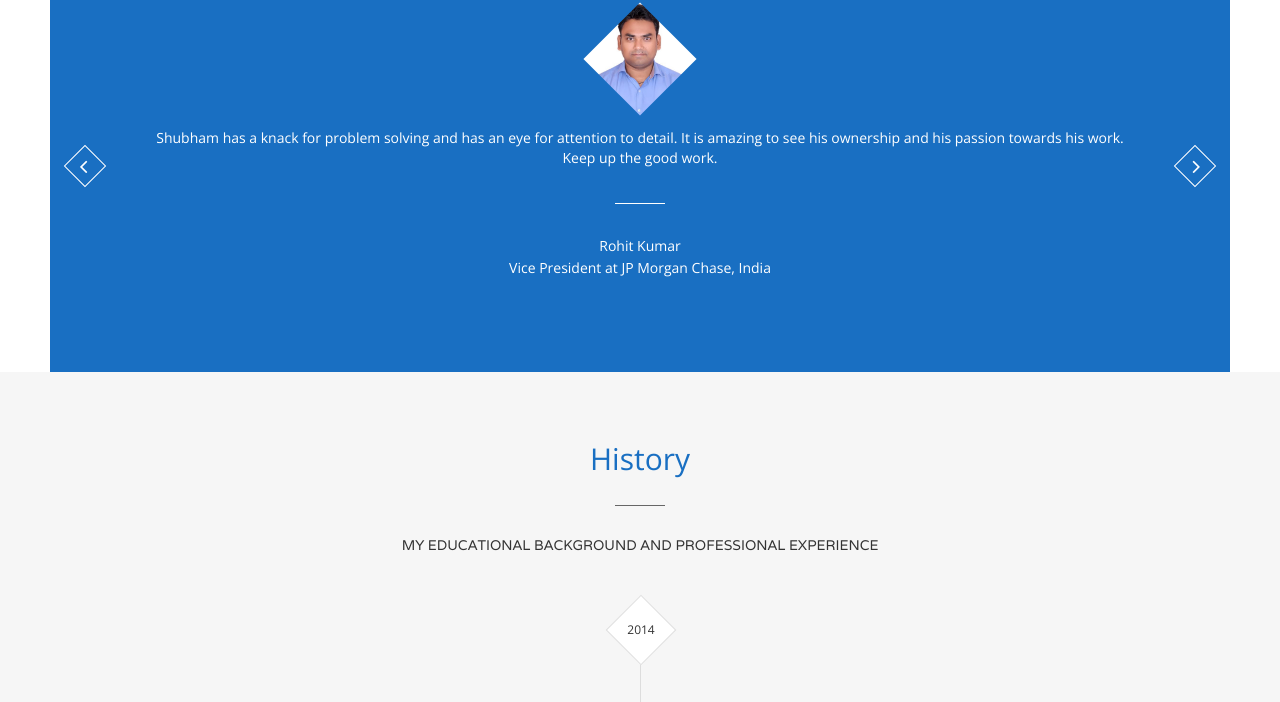
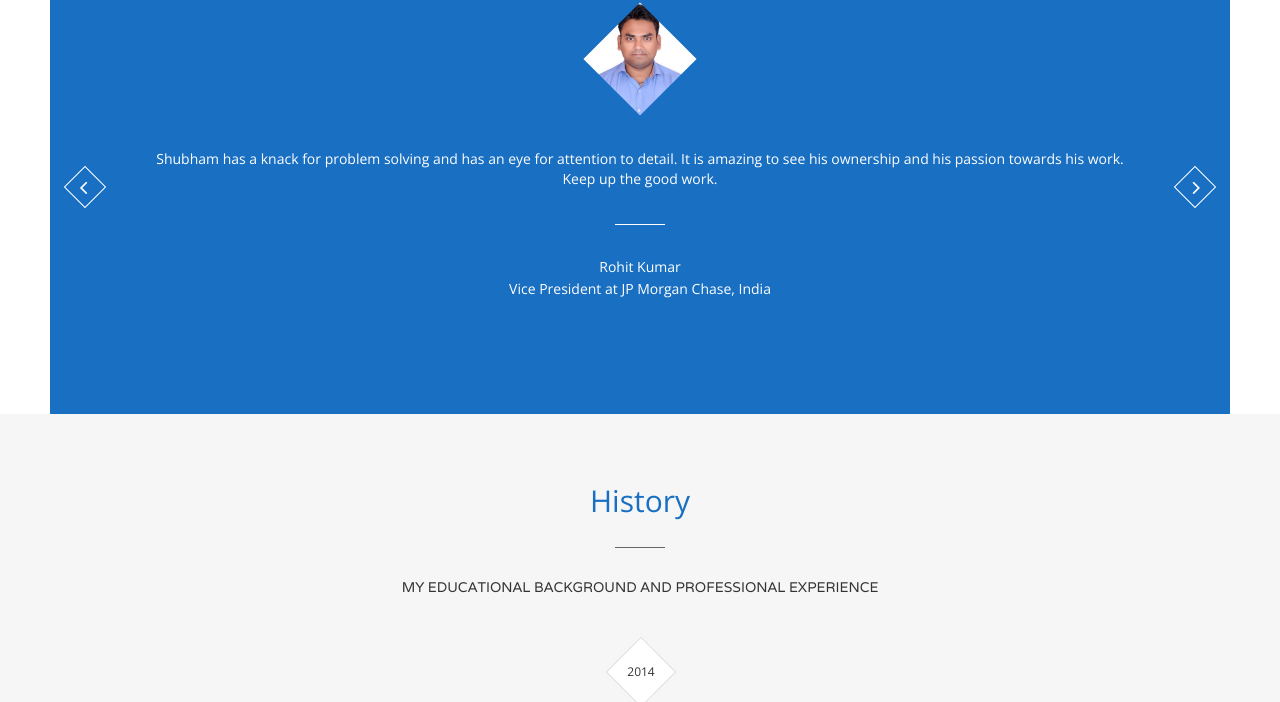
Before and after one commit to Shubham-ch0udhary/portfolio, a plain HTML site: page index.html in a window 1280 px wide. Shown: the part 2776-3478 px from the top of the page. Drawn offline with nearby package versions, Linux system fonts and the light colour scheme.

Commit message:
Reverting css

```diff
--- a/assets/css/style.css
+++ b/assets/css/style.css
@@ -1361,7 +1361,7 @@ html, body {
 }
 
 .review p {
-  margin: 24px auto 0;
+  margin: 45px auto 0;
   color: #ffffff;
   max-width: 1000px;
   overflow-x: hidden;
```
